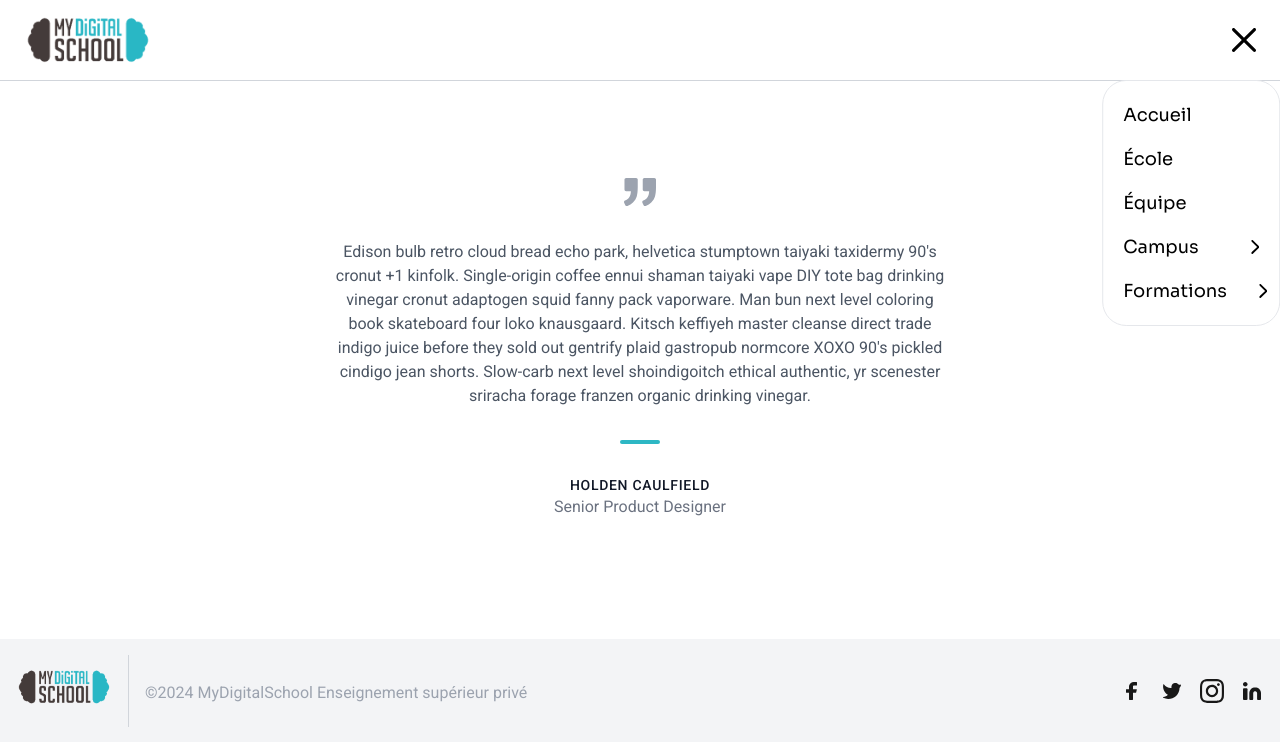
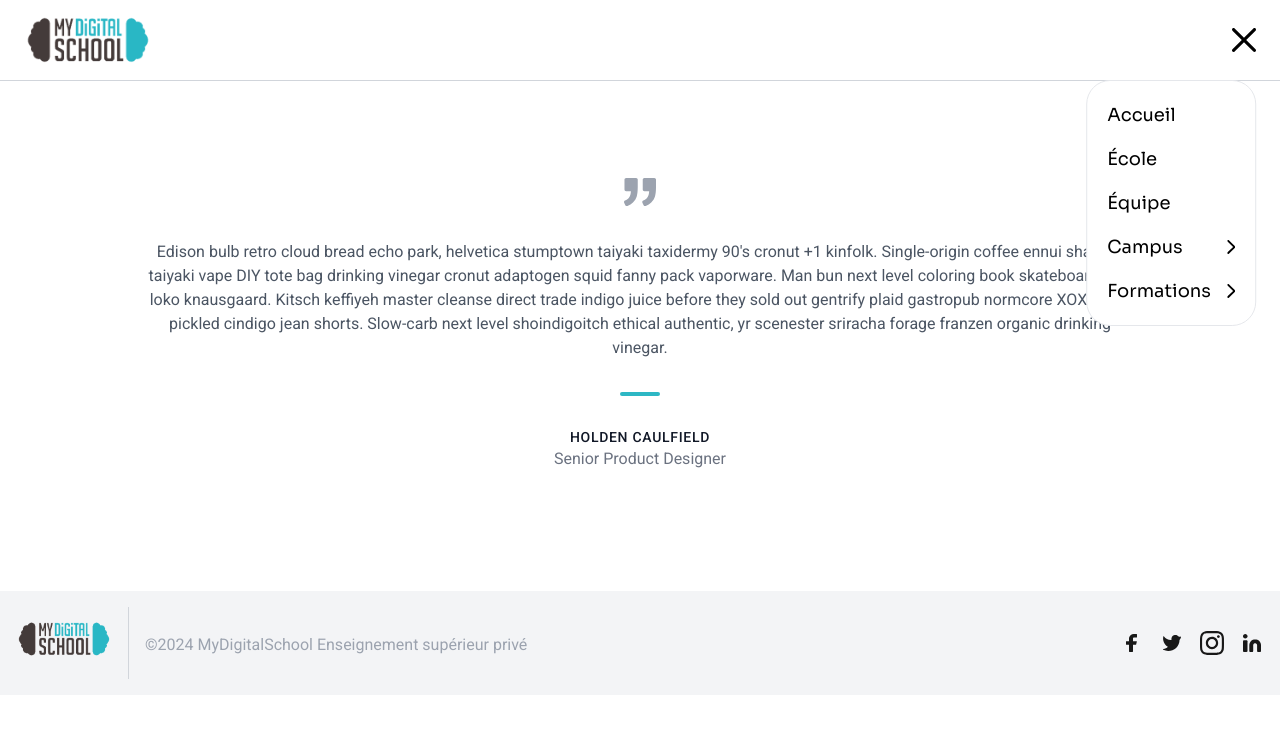
Before and after one commit to Pagiestm/MyDigitalSchool-V2, a React (Vite) app: page /formations in a window 1280 px wide. Both pictures are taken after a click on the button 1244 px from the left and 39 px from the top of the page. Shown: the top 742 px of the page. Built offline with nearby package versions, Linux system fonts and the light colour scheme.

Commit message:
fix: bug icon on padding fix: adding margin top for icon and changing spacing for testimonials

```diff
--- a/src/components/formations/DesignContent.jsx
+++ b/src/components/formations/DesignContent.jsx
@@ -12,7 +12,7 @@ export default function DesignContent() {
                          className="w-full h-[250px] object-cover lg:mt-12"/>
                 </div>
                 <div className="px-4 flex flex-col items-center justify-center">
-                    <div className="w-14 h-14 flex items-center justify-center rounded-full bg-black text-indigo-500 my-4">
+                    <div className="w-14 h-14 flex items-center justify-center rounded-full bg-black text-indigo-500 mb-4 mt-6">
                         <img src={DesignIcon}/>
                     </div>
                     <FirstHeader color="blue-aqua">
--- a/src/components/formations/DevelopmentContent.jsx
+++ b/src/components/formations/DevelopmentContent.jsx
@@ -12,7 +12,7 @@ export default function DesignContent() {
                          className="w-full h-[250px] object-cover lg:mt-12"/>
                 </div>
                 <div className="px-4 flex flex-col items-center justify-center">
-                    <div className="w-14 h-14 flex items-center justify-center rounded-full bg-black text-indigo-500 my-4">
+                    <div className="w-14 h-14 flex items-center justify-center rounded-full bg-black text-indigo-500 mb-4 mt-6">
                         <img src={DevelopmentIcon}/>
                     </div>
                     <FirstHeader color="blue-aqua">
--- a/src/components/formations/DigitalContent.jsx
+++ b/src/components/formations/DigitalContent.jsx
@@ -12,7 +12,7 @@ export default function DesignContent() {
                          className="w-full h-[250px] object-cover lg:mt-12"/>
                 </div>
                 <div className="px-4 flex flex-col items-center justify-center">
-                    <div className="w-14 h-14 flex items-center justify-center rounded-full bg-black text-indigo-500 my-4">
+                    <div className="w-14 h-14 flex items-center justify-center rounded-full bg-black text-indigo-500 mb-4 mt-6">
                         <img src={DigitalIcon}/>
                     </div>
                     <FirstHeader color="blue-aqua">
--- a/src/components/formations/MarketingContent.jsx
+++ b/src/components/formations/MarketingContent.jsx
@@ -12,7 +12,7 @@ export default function DesignContent() {
                          className="w-full h-[250px] object-cover lg:mt-12"/>
                 </div>
                 <div className="px-4 flex flex-col items-center justify-center">
-                    <div className="w-14 h-14 flex items-center justify-center rounded-full bg-black text-indigo-500 my-4">
+                    <div className="w-14 h-14 flex items-center justify-center rounded-full bg-black text-indigo-500 mb-4 mt-6">
                         <img src={MarketingIcon}/>
                     </div>
                     <FirstHeader color="blue-aqua">
--- a/src/components/layout/NavigationBar.jsx
+++ b/src/components/layout/NavigationBar.jsx
@@ -79,7 +79,7 @@ export default function NavigationBar() {
 
     return (
         <>
-            <header className="flex justify-between items-center px-6 py-2 border-b border-b-gray-300 fixed w-full bg-white top-0">
+            <header className="flex justify-between items-center px-6 py-2 border-b border-b-gray-300 fixed w-full bg-white top-0 z-10">
                 <NavLink to="/"
                          onClick={() => setIsOpen(false)}>
                     <img src={LogoMDS}
@@ -95,7 +95,7 @@ export default function NavigationBar() {
                          onClick={setOpenModel}/>
                 </button>
                 {isOpen &&
-                    <div className="absolute top-full left-0 lg:left-full lg:-translate-x-full bg-white w-full lg:w-fit min-h-svh lg:min-h-fit lg:p-3 lg:border border-gray-200 lg:rounded-3xl">
+                    <div className="absolute top-full left-0 lg:left-[calc(100%-24px)] lg:-translate-x-full bg-white w-full lg:w-fit min-h-svh lg:min-h-fit lg:p-3 lg:border border-gray-200 lg:rounded-3xl">
                         {changeOverlayState === "default" &&
                             <ul className="font-sora">
                                 {objLinkDefault.map((object, index) =>
--- a/src/components/links/NavigationLink.jsx
+++ b/src/components/links/NavigationLink.jsx
@@ -3,19 +3,19 @@ import ChevronRightIcon from "../../assets/icons/chevron-right.svg";
 
 export default function NavigationLink({children, href, onClick, changeOverlay}) {
     return (
-        <div className="w-full hover:bg-gray-200 p-3 lg:p-2 font-sora text-2xl lg:text-lg lg:rounded-2xl">
+        <div className="w-full min-w-max hover:bg-gray-200 p-3 lg:p-2 font-sora text-2xl lg:text-lg lg:rounded-2xl">
             {href === "/locaux" || href === "/formations" || !href ?
-                <button className="w-full flex items-center justify-between lg:gap-8"
+                <button className="w-full min-w-max flex items-center justify-between lg:gap-4"
                         onClick={(event) => changeOverlay(event)}>
                     <span>{children}</span>
                     <img src={ChevronRightIcon}
                          alt="Fléche droite"
-                         className="lg:w-2 block"/>
+                         className="lg:w-2 block pointer-events-none"/>
                 </button>
                 :
                 <NavLink to={href}
                          onClick={onClick}
-                         className="flex items-center justify-between w-max">
+                         className="flex items-center justify-between w-full">
                     {children}
                 </NavLink>
             }
--- a/src/components/pages/Formation.jsx
+++ b/src/components/pages/Formation.jsx
@@ -16,9 +16,9 @@ export default function Formation() {
                 {id === "design" && <DesignContent/>}
                 {id === "digital" && <DigitalContent/>}
                 {id === "marketing" && <MarketingContent/>}
-                <section className="text-gray-600 body-font">
-                    <div className="container px-5 py-24 mx-auto">
-                        <div className="xl:w-1/2 lg:w-3/4 w-full mx-auto text-center">
+                <section className="my-24 px-4 lg:px-36 text-gray-600 body-font">
+                    <div className="mx-auto">
+                        <div className="w-full mx-auto text-center">
                             <svg xmlns="http://www.w3.org/2000/svg"
                                  fill="currentColor"
                                  className="inline-block w-8 h-8 text-gray-400 mb-8"
```
